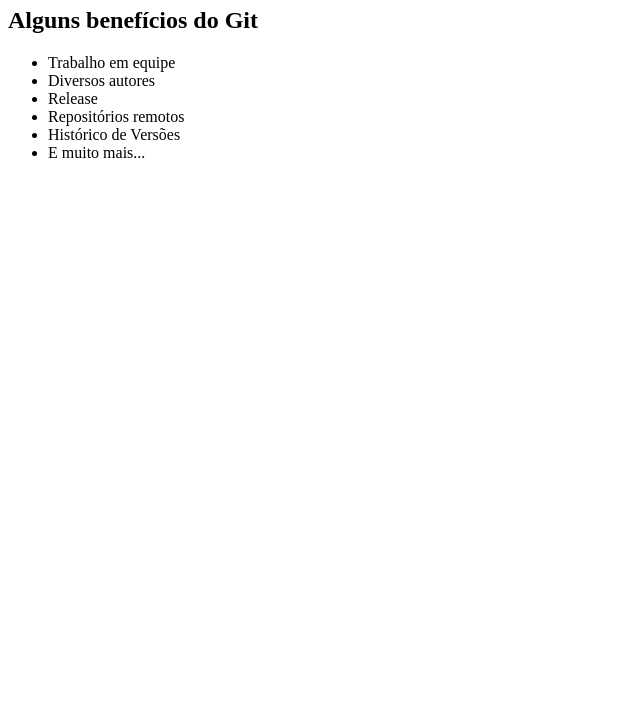
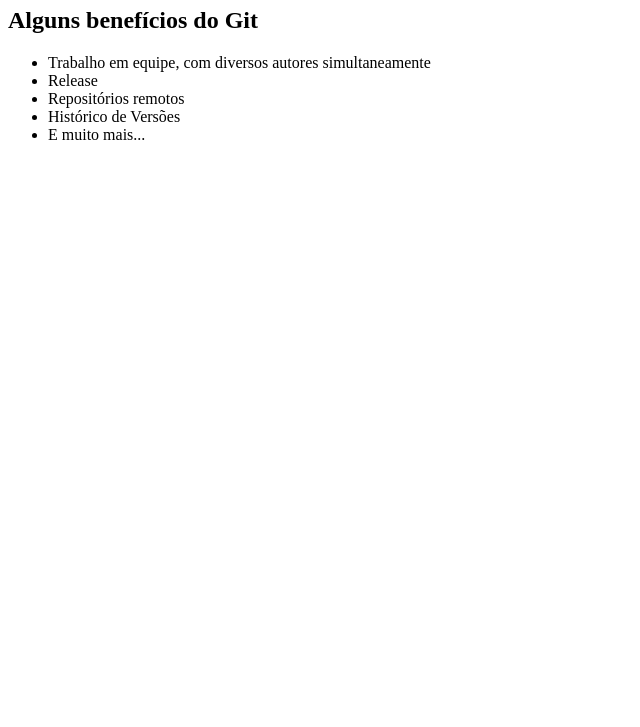
Before and after one commit to aa-abnerandrade/alura-git, a plain HTML site: page index.html in a window 1280 px wide. Shown: the part 73-800 px from the top of the page, without its empty margins (0-640 px from the left). Drawn offline with Linux system fonts and the light colour scheme.

Commit message:
Compactando lista

```diff
--- a/index.html
+++ b/index.html
@@ -11,8 +11,7 @@
     <h2>Alguns benefícios do Git</h2>
 
     <ul>
-        <li>Trabalho em equipe</li>
-        <li>Diversos autores</li>
+        <li>Trabalho em equipe, com diversos autores simultaneamente</li>
         <li>Release</li>
         <li>Repositórios remotos</li>
         <li>Histórico de Versões</li>
```
